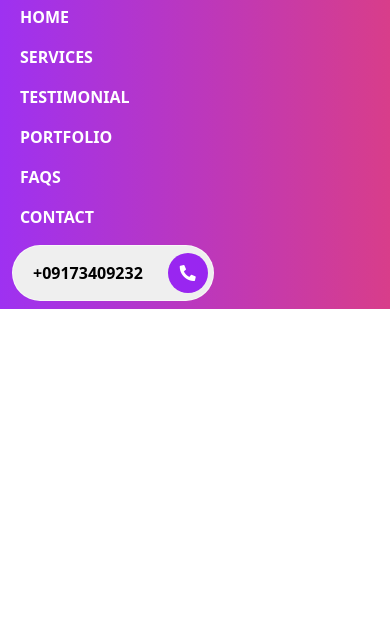
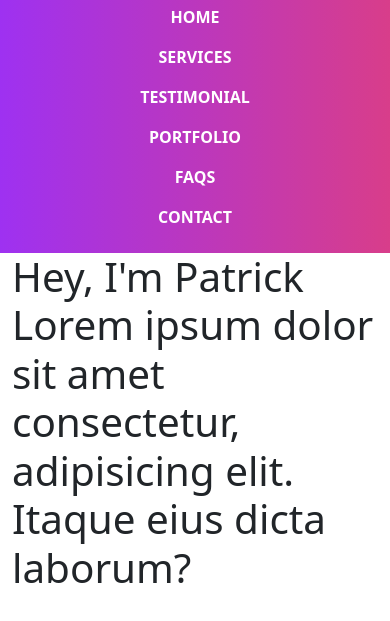
Before and after one commit to jonytalukdar/Bootstrap5_sass, a website: page index.html in a window 390 px wide. Both pictures are taken after a click on the button "Toggle navigation". Shown: the part 71-692 px from the top of the page. Drawn offline with nearby package versions, Linux system fonts and the light colour scheme.

Commit message:
started for showcase

```diff
--- a/index.html
+++ b/index.html
@@ -10,8 +10,7 @@
   </head>
   <body>
     <!-- Navbar -->
-
-    <nav class="navbar navbar-expand-lg navbar-dark menu">
+    <nav class="navbar navbar-expand-md navbar-dark menu">
       <div class="container">
         <a class="navbar-brand" href="#">
           <img src="./images/logo.png" alt="" />
@@ -28,7 +27,7 @@
           <span class="navbar-toggler-icon"></span>
         </button>
         <div class="collapse navbar-collapse" id="navbarSupportedContent">
-          <ul class="navbar-nav ms-auto mb-2 mb-lg-0">
+          <ul class="navbar-nav text-center ms-auto mb-2 mb-lg-0">
             <li class="nav-item">
               <a class="nav-link active" aria-current="page" href="#index.html"
                 >Home</a
@@ -56,6 +55,29 @@
         </div>
       </div>
     </nav>
+    <!-- end navbar -->
+
+    <!-- Showcase section -->
+    <section class="showcase-intro" id="home">
+      <div class="container">
+        <div class="row">
+          <div class="col-md-6 showcase">
+            <h1 class="display-2">
+              <span class="display-2--intro">Hey, I'm Patrick</span>
+              <span class="display-2--description"
+                >Lorem ipsum dolor sit amet consectetur, adipisicing elit.
+                Itaque eius dicta laborum?</span
+              >
+            </h1>
+            <button class="btn-rounded rounded-pill" type="button">
+              Get In Touch <span><i class="fas fa-arrow-right"></i></span>
+            </button>
+          </div>
+          <div class="col-md-6 showcase"></div>
+        </div>
+      </div>
+    </section>
+    <!-- Showcase section end -->
 
     <!-- bootstrap js buddler -->
     <script
--- a/scss/components/_buttons.scss
+++ b/scss/components/_buttons.scss
@@ -2,6 +2,10 @@
 @use '../components/mixins' as *;
 
 .btn-rounded {
+  @include media-breakpoint-down(md) {
+    display: none;
+  }
+
   position: relative;
   padding: 0.9375rem 4.375rem 0.9375rem 1.25rem;
   font-weight: 600;
```
Also changed, not shown: assets/css/style.css, 1 other file.
